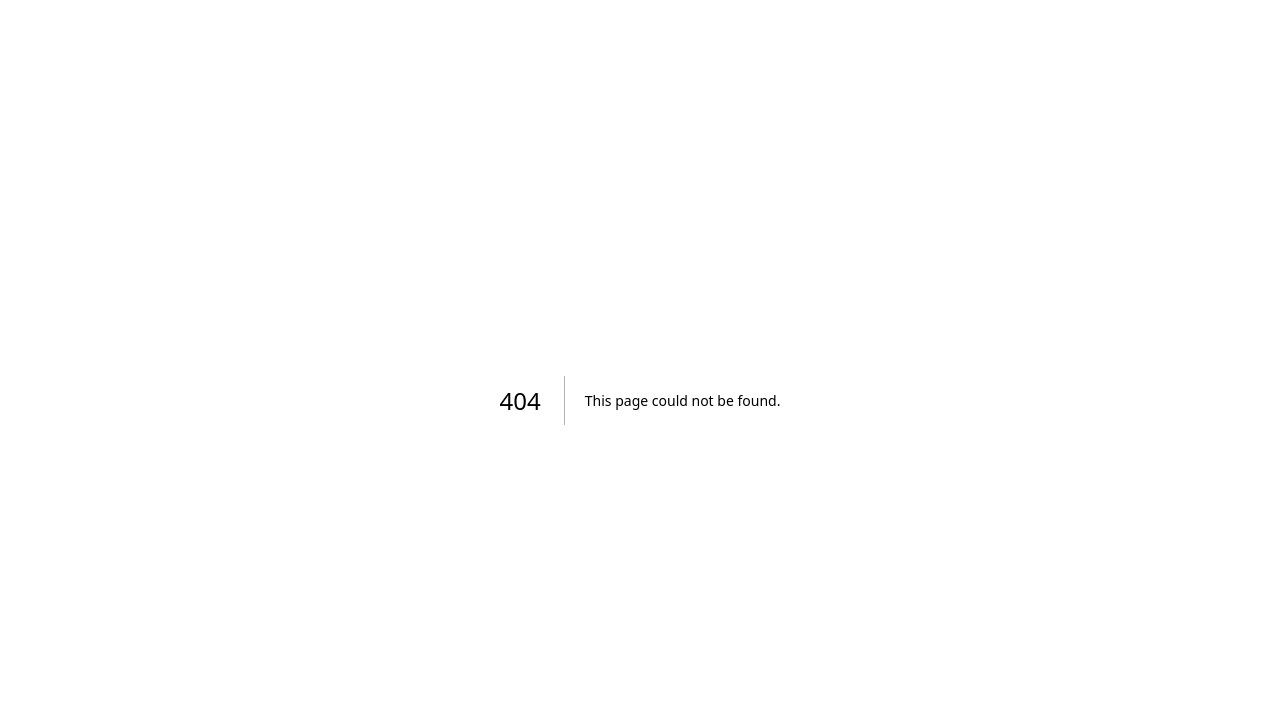
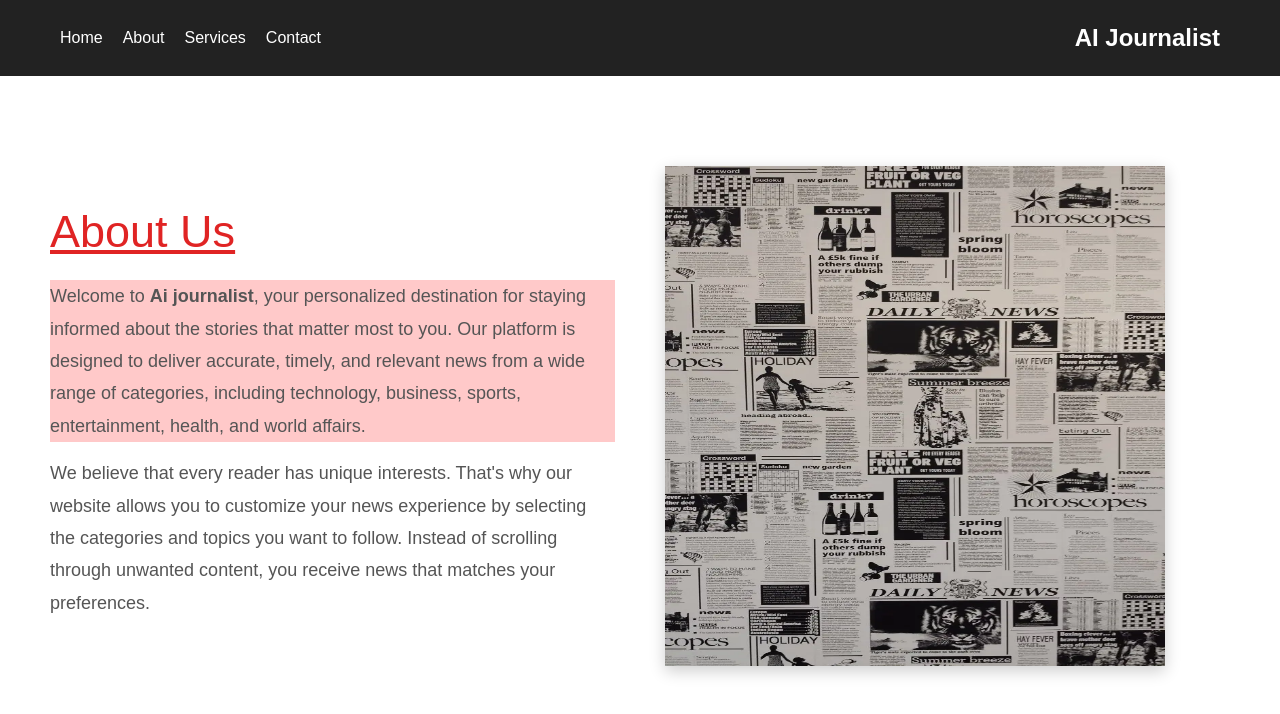
Before and after one commit to balajiNadar08/AI-journalist, a Next.js app: page /about in a window 1280 px wide. Before the commit this address had no page. Shown: the top 714 px of the page. Built offline with nearby package versions, Linux system fonts and the light colour scheme.

Commit message:
did about section

```diff
--- /dev/null
+++ b/app/about/page.tsx
@@ -0,0 +1,139 @@
+import React from "react";
+
+function AboutPage() {
+  return (
+    <>
+      <style>{`
+        * {
+          margin: 0;
+          padding: 0;
+          box-sizing: border-box;
+          font-family: Arial, sans-serif;
+        }
+
+        .navbar {
+          background: #222;
+          color: white;
+          padding: 20px 60px;
+          display: flex;
+          justify-content: space-between;
+          align-items: center;
+        }
+
+        .logo {
+          font-size: 24px;
+          font-weight: bold;
+        }
+
+        .nav-links {
+          list-style: none;
+          display: flex;
+          gap: 20px;
+        }
+
+        .nav-links a {
+          color: white;
+          transition: 0.3s;
+        }
+
+        .nav-links a:hover {
+          color: #db2626;
+        }
+
+        .about-section {
+          display: flex;
+          align-items: center;
+          justify-content: center;
+          min-height: 85vh;
+          padding: 50px;
+          gap: 50px;
+        }
+
+        .content {
+          flex: 1;
+        }
+
+        .content h1 {
+          font-size: 45px;
+          margin-bottom: 15px;
+          text-decoration: underline;
+          color: #e02424;
+        }
+
+        .content p {
+          font-size: 18px;
+          line-height: 1.8;
+          color: #555;
+          margin-bottom: 15px;
+        }
+
+        .image-container {
+          flex: 1;
+          text-align: center;
+        }
+
+        .image-container img {
+          width: 100%;
+          max-width: 500px;
+          height: 500px;
+          box-shadow: 0 5px 15px rgba(0,0,0,0.2);
+          background-color: #007bff
+        }
+
+        @media (max-width: 768px) {
+          .navbar {
+            flex-direction: column;
+            gap: 10px;
+          }
+
+          .about-section {
+            flex-direction: column;
+            text-align: center;
+          }
+        }
+      `}</style>
+
+      {/* Navbar */}
+      <nav className="navbar">
+        <ul className="nav-links">
+          <li><a href="/">Home</a></li>
+          <li><a href="/">About</a></li>
+          <li><a href="/">Services</a></li>
+          <li><a href="/">Contact</a></li>
+        </ul>
+
+        <div className="logo">AI Journalist</div>
+
+      </nav>
+
+      {/* About Section */}
+      <section className="about-section">
+        <div className="content">
+          <h1>About Us</h1>
+        <p class="bg-red-200">
+            Welcome to <strong>Ai journalist</strong>, your personalized destination for
+            staying informed about the stories that matter most to you. Our platform
+            is designed to deliver accurate, timely, and relevant news from a wide
+            range of categories, including technology, business, sports,
+            entertainment, health, and world affairs.
+        </p>
+
+        <p>
+            We believe that every reader has unique interests. That's why our website
+            allows you to customize your news experience by selecting the categories
+            and topics you want to follow. Instead of scrolling through unwanted
+            content, you receive news that matches your preferences.
+        </p>
+        </div>
+        <div className="image-container">
+          <img
+            src="/newspaper.webp "
+            alt="About Us"
+          />
+        </div>
+      </section>
+    </>
+  );
+}
+
+export default AboutPage;
```
Also changed, not shown: public/newspaper.webp (added).
